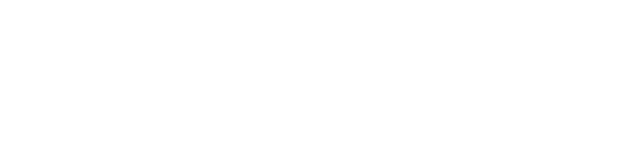
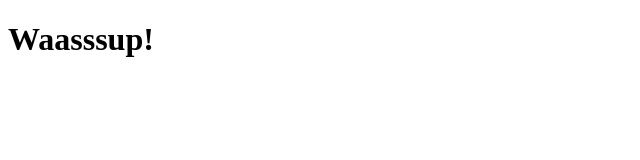
Before and after one commit to adurward-dev/assignments, a plain HTML site: page My first assignment/index.html in a window 1280 px wide. Shown: the whole page, without its empty margins (0-640 px from the left). Drawn offline with Linux system fonts and the light colour scheme.

Commit message:
very important changes

```diff
--- a/My first assignment/index.html
+++ b/My first assignment/index.html
@@ -5,8 +5,10 @@
     <meta http-equiv="X-UA-Compatible" content="IE=edge">
     <meta name="viewport" content="width=device-width, initial-scale=1.0">
     <title>Document</title>
+    <link rel="stylesheet" href="style.css">
 </head>
 <body>
+    <h1>Waasssup!</h1>
 
 </body>
 </html>
--- a/My first assignment/style.css
+++ b/My first assignment/style.css
@@ -0,0 +1,3 @@
+* {
+    box-sizing: border-box;
+}
```
